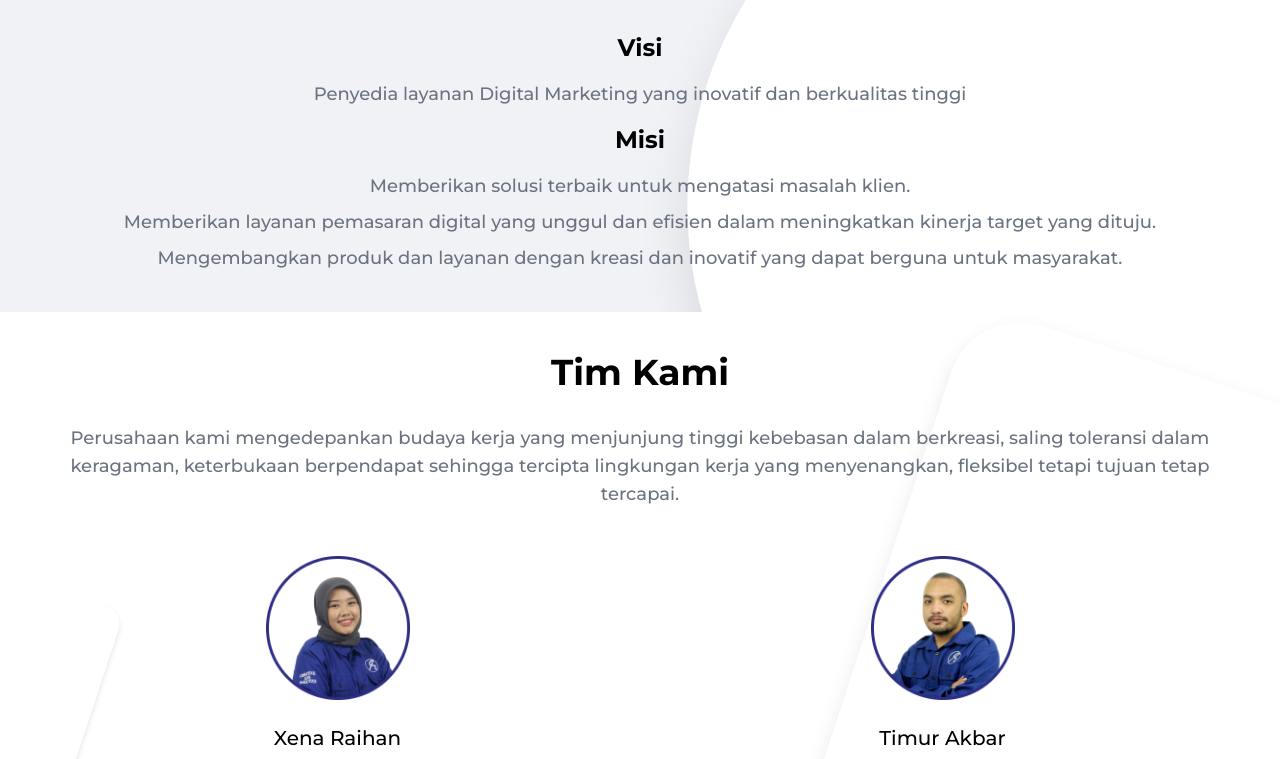
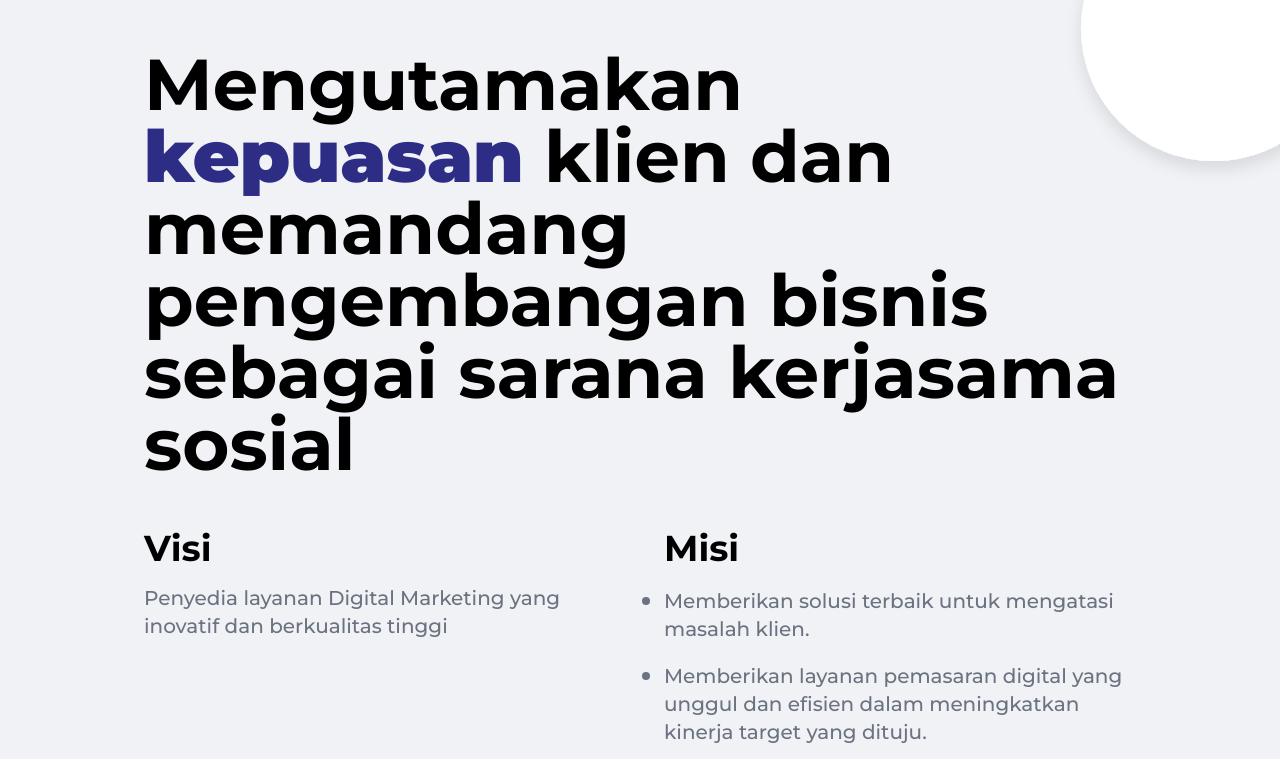
Before and after one commit to jamalakbara/rekadigi, a Next.js app: page / in a window 1280 px wide. Shown: the part 912-1671 px from the top of the page. Built offline with nearby package versions, Linux system fonts and the light colour scheme.

Commit message:
add responsive on large device for hero, visi misi, our team

```diff
--- a/src/app/components/Teams/teams.js
+++ b/src/app/components/Teams/teams.js
@@ -59,15 +59,17 @@ const Teams = () => {
       {teams && teams.map((item, index) => (
         <div key={index} className={`keen-slider__slide number-slide${index}`}>
           <div className="
-            flex flex-col gap-9 items-center
+            flex flex-col items-center
             sm:gap-3
             md:gap-6
+            lg:gap-9
           "
           >
             <figure className="
-              relative w-96 h-96
+              relative
               sm:w-24 sm:h-24
               md:w-36 md:h-36
+              lg:w-96 lg:h-96
             "
             >
               <Image
@@ -83,16 +85,18 @@ const Teams = () => {
             "
             >
               <Paragraph className="
-                text-2xl text-black font-bold
+                text-black font-bold
                 sm:text-xl
+                lg:text-2xl
               "
               >
                 {item.name}
               </Paragraph>
 
               <Paragraph className="
-                text-xl text-gray-500
+                text-gray-500
                 sm:text-lg
+                lg:text-xl
               "
               >
                 {item.position}
--- a/src/app/page.js
+++ b/src/app/page.js
@@ -13,14 +13,16 @@ export default function Home() {
       {/* Hero */}
 
       <section className="
-        relative h-screen bg-white bg-center bg-[url(/img/bg-hero.png)] flex items-center px-36 py-20
+        relative bg-white bg-center bg-[url(/img/bg-hero.png)] flex items-center
         sm:p-10 sm:bg-contain sm:bg-no-repeat sm:bg-center sm:h-[600px]
         md:h-[700px]
+        lg:h-screen lg:px-36 lg:py-20 lg:bg-auto
       "
       >
         <Heading className="
-          text-black text-8xl font-bold max-w-[50%]
+          text-black font-bold
           sm:text-5xl sm:max-w-full sm:text-center
+          lg:text-7xl lg:max-w-[50%] lg:text-left
         "
         >
           Pengalaman Digital Lebih Baik Dengan <b className='text-figma-blue'>Rekadigi</b>
@@ -30,12 +32,15 @@ export default function Home() {
       {/* Visi Misi */}
       <section className="
         relative flex flex-col px-36 py-20 bg-figma-broken-white gap-12 bg-[url(/img/bulet-kanan.svg)] bg-right-top bg-no-repeat
-        sm:p-10 sm:h-auto sm:bg-50%
+        sm:p-10 sm:h-auto sm:bg-50% sm:gap-4
+        lg:px-36 lg:py-20 lg:bg-auto lg:gap-12
       "
       >
         <figure className="
-          w-80 h-80 absolute bottom-[-15%] left-0 z-[1]
+          absolute z-[1]
           sm:w-40 sm:h-40 sm:bottom-[-10%] sm:left-[-10%]
+          md:w-52 md:h-w-52 md:bottom-[-20%] md:left-[-20%]
+          lg:left-0 lg:bottom-[-15%] lg:w-80 lg:h-80
         "
         >
           <Image
@@ -51,19 +56,22 @@ export default function Home() {
           flex flex-col gap-12 relative z-10
           sm:gap-4 sm:items-center sm:text-center
           md:gap-12
+          lg:text-left lg:items-start
         "
         >
           <Paragraph className='
             text-gray-500
             sm:text-xl
+            lg:text-2xl
           '
           >
             Rekadigi.id adalah perusahaan jasa di bidang Digital Marketing
           </Paragraph>
 
           <Heading className='
-            text-black text-7xl font-bold
+            text-black font-bold
             sm:text-4xl
+            lg:text-7xl
           '
           >
           Mengutamakan <b className='text-figma-blue'>kepuasan</b> klien dan memandang pengembangan bisnis sebagai sarana kerjasama sosial
@@ -73,16 +81,19 @@ export default function Home() {
             flex gap-12
             sm:flex-col sm:gap-4 sm:items-center sm:text-center sm:mt-8
             md:mt-0
+            lg:gap-12 lg:flex-row lg:items-start lg:text-left
           '
           >
             <div className='
               flex-1 flex flex-col gap-4
-              sm:flex-1 sm:flex sm:flex-col sm:gap-4 sm:items-center sm:text-center
+              sm:items-center sm:text-center
+              lg:items-start lg:text-left
             '
             >
               <Heading className='
-                text-black text-[32px]
+                text-black
                 sm:text-2xl
+                lg:text-4xl
               '
               >
                 Visi
@@ -91,6 +102,7 @@ export default function Home() {
               <Paragraph className='
                 text-xl text-gray-500
                 sm:text-lg
+                lg:text-xl
               '
               >
                 Penyedia layanan Digital Marketing yang inovatif dan berkualitas tinggi
@@ -99,28 +111,32 @@ export default function Home() {
 
             <div className='
               flex-1 flex flex-col gap-4
-              sm:flex-1 sm:flex sm:flex-col sm:gap-4 sm:items-center sm:text-center
+              sm:items-center sm:text-center
+              lg:items-start lg:text-left
             '
             >
               <Heading className='
-                text-black text-[32px]
+                text-black
                 sm:text-2xl
+                lg:text-4xl
               '
               >
                 Misi
               </Heading>
 
               <ul className='
-                text-gray-500 flex flex-col gap-4 list-disc
+                text-gray-500 flex flex-col
                 sm:text-lg sm:gap-2 sm:items-center sm:text-center sm:list-none
+                lg:text-2xl lg:gap-4 lg:items-start lg:text-left lg:list-disc
               '
               >
                 {/* if misi */}
                 {misi && misi.map((item, index) => (
                   <li key={index}>
                     <Paragraph className='
-                      text-xl text-gray-500
+                      text-gray-500
                       sm:text-lg
+                      lg:text-xl
                     '
                     >
                       {item}
@@ -138,16 +154,19 @@ export default function Home() {
         relative py-20 min-h-screen bg-white bg-[url(/img/kotak-kanan.svg)] bg-no-repeat bg-right-bottom bg-contain
         sm:p-10 sm:min-h-[600px] sm:bg-right-top sm:bg-50%
         md:min-h-min
+        lg:py-20 lg:min-h-screen lg:bg-auto
       '
       >
         <figure className='
-          w-[1024px] h-[1024px] absolute bottom-[-15%] left-[-20%] z-[1]
+          absolute z-[1]
           sm:w-80 sm:h-80 sm:bottom-[-10%] sm:left-[-10%]
           md:w-96 md:h-96
+          lg:w-[1024px] lg:h-[1024px] lg:bottom-[-15%] lg:left-[-20%]
         '
         >
           <Image
             src='/img/kotak-kiri.svg'
+            alt='Kotak Kiri'
             fill
             sizes='100%'
             priority
@@ -161,14 +180,16 @@ export default function Home() {
         '
         >
           <div className='
-            flex flex-col gap-6 px-36
+            flex flex-col
             sm:gap-4 sm:px-0 sm:text-center
             md:gap-8
+            lg:gap-12 lg:px-36 lg:text-left
           '
           >
             <Heading className='
-              text-black text-5xl font-bold
+              text-black font-bold
               sm:text-4xl
+              lg:text-5xl
             '
             >
               Tim Kami
@@ -177,6 +198,7 @@ export default function Home() {
             <Paragraph className='
               text-gray-500 text-xl
               sm:text-lg
+              lg:text-xl
             '
             >
               Perusahaan kami mengedepankan budaya kerja yang menjunjung tinggi kebebasan dalam berkreasi, saling toleransi dalam keragaman, keterbukaan berpendapat sehingga tercipta lingkungan kerja yang menyenangkan, fleksibel tetapi tujuan tetap tercapai.
```
